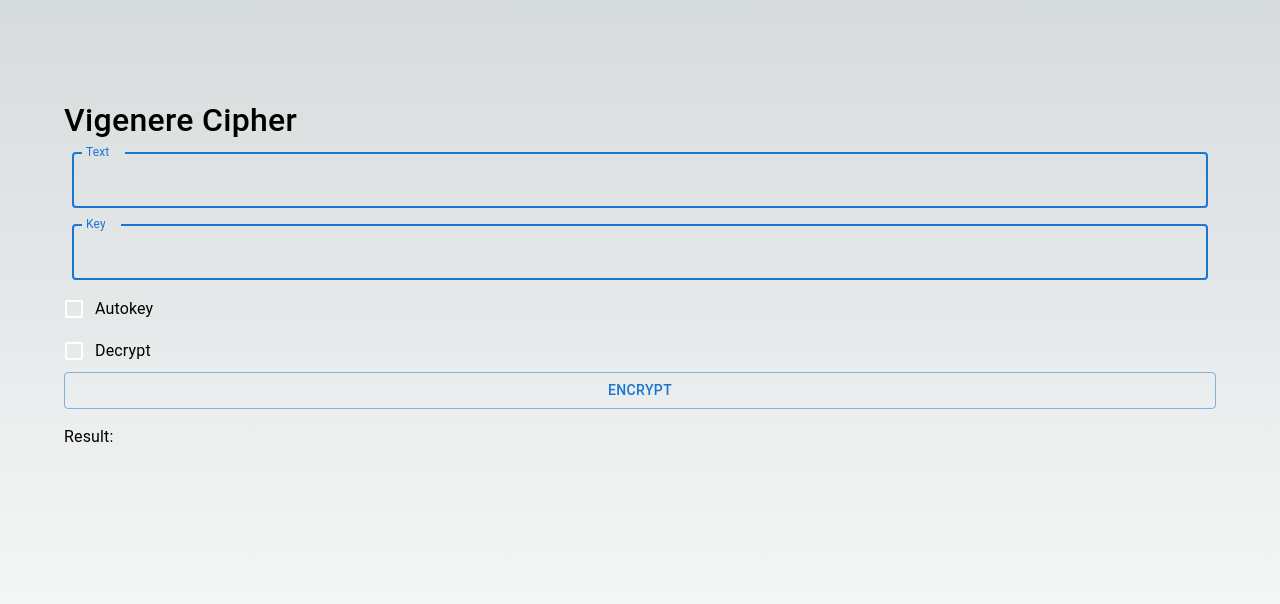
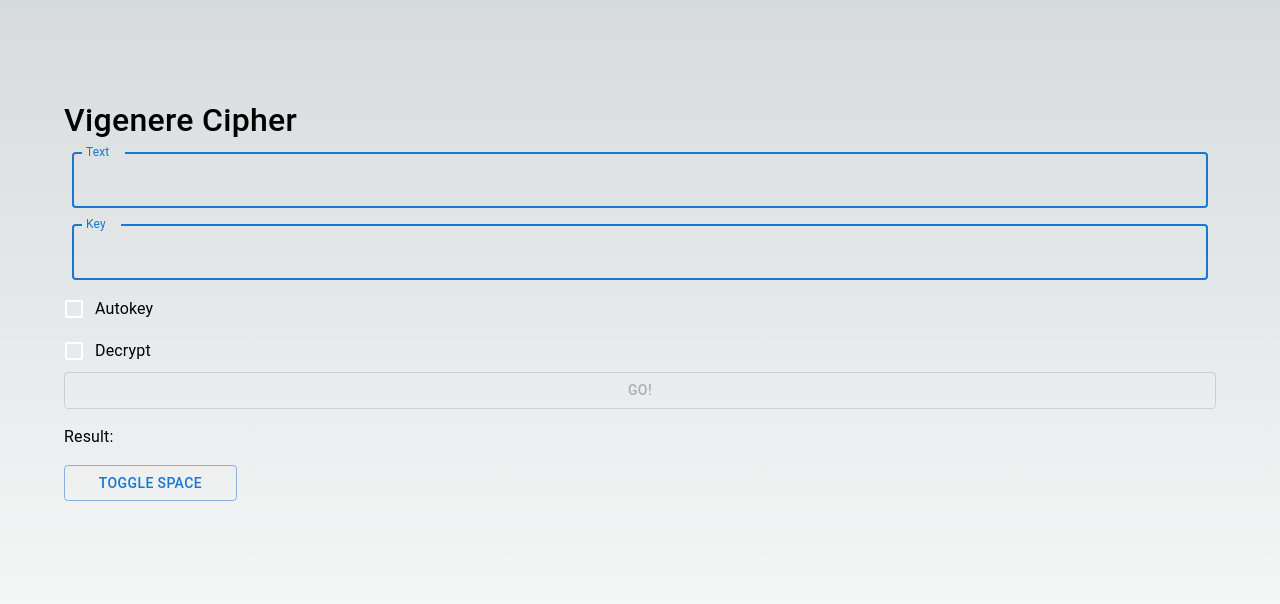
Before and after one commit to gagaspbahar/cipher, a Next.js app: page /vigenere in a window 1280 px wide. Shown: the top 604 px of the page. Built offline with nearby package versions, Linux system fonts and the light colour scheme.

Commit message:
handle disable, force upper

```diff
--- a/pages/vigenere.js
+++ b/pages/vigenere.js
@@ -7,7 +7,7 @@ import {
   TextField,
   Typography,
 } from "@mui/material";
-import { useState } from "react";
+import { useEffect, useState } from "react";
 
 export default function Vigenere() {
   const [text, setText] = useState("");
@@ -15,6 +15,7 @@ export default function Vigenere() {
   const [decrypt, setDecrypt] = useState(false);
   const [autokey, setAutokey] = useState(false);
   const [result, setResult] = useState("");
+  const [disable, setDisable] = useState(true);
 
   const handleSubmit = () => {
     const data = new FormData();
@@ -24,7 +25,7 @@ export default function Vigenere() {
     data.append("autokey", autokey);
 
     const data2 = {
-      text: text,
+      text: text.toUpperCase(),
       key: key,
       decrypt: decrypt,
       autokey: autokey,
@@ -38,6 +39,25 @@ export default function Vigenere() {
       });
     });
   };
+
+  const handleSpace = () => {
+    if (result.includes(" ")) {
+      setResult(result.replace(/ /g, ""));
+    } else {
+      setResult(result.replace(/(.{5})/g, "$1 "));
+    }
+  };
+
+  useEffect(() => {
+    const checkDisable = () => {
+      if (text === "" || key === "") {
+        setDisable(true);
+      } else {
+        setDisable(false);
+      }
+    };
+    checkDisable();
+  }, [text, key]);
 
   return (
     <>
@@ -87,16 +107,27 @@ export default function Vigenere() {
             label="Decrypt"
             onChange={(e) => setDecrypt(e.target.checked)}
           />
-          <Button variant="outlined" onClick={handleSubmit}>
-            Encrypt
+          <Button variant="outlined" onClick={handleSubmit} disabled={disable}>
+            Go!
           </Button>
         </FormGroup>
 
-        <Typography sx={{
-          marginY: "1em",
-        }}>
+        <Typography
+          sx={{
+            marginY: "1em",
+          }}
+        >
           Result: {result}
         </Typography>
+        <Button
+          variant="outlined"
+          sx={{
+            width: "15%",
+          }}
+          onClick={handleSpace}
+        >
+          Toggle Space
+        </Button>
       </Container>
     </>
   );
--- a/styles/styles.css
+++ b/styles/styles.css
@@ -12,6 +12,7 @@
   padding: 6rem;
   min-height: 100vh;
 }
+
 
 .description {
   display: inherit;
```
